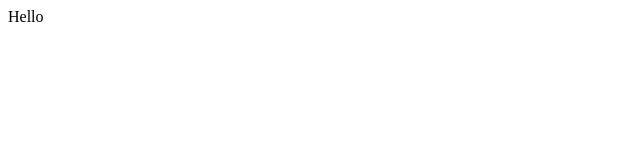
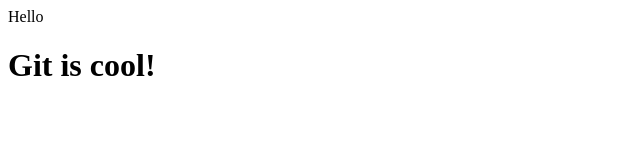
Before and after one commit to SaanSaelee/demo, a plain HTML site: page index.html in a window 1280 px wide. Shown: the whole page, without its empty margins (0-640 px from the left). Drawn offline with Linux system fonts and the light colour scheme.

Commit message:
added h1

```diff
--- a/index.html
+++ b/index.html
@@ -1 +1,3 @@
 <div>Hello</div>
+
+<h1>Git is cool!</h1>
```
